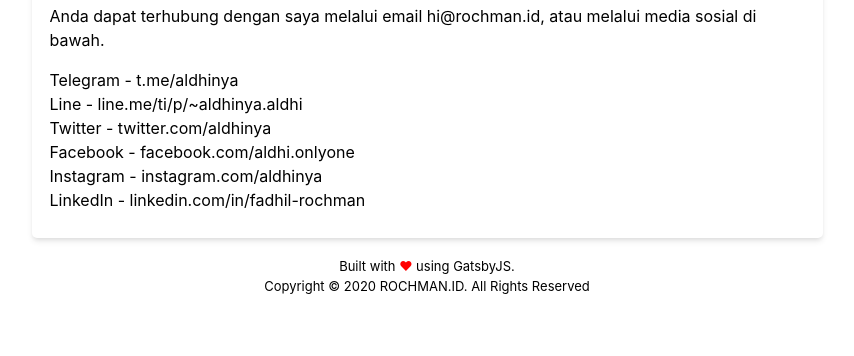
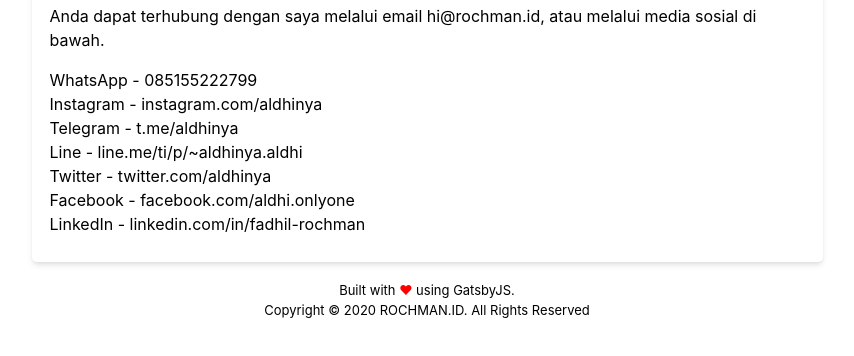
Before and after one commit to aldhinya/rochman.id, a Gatsby site: page /contact in a window 1280 px wide. Shown: the part 272-628 px from the top of the page, without its empty margins (213-1067 px from the left). Built offline with nearby package versions, Linux system fonts and the light colour scheme; Gatsby itself is replaced by a stand-in of ours; some packages are replaced by stand-ins of ours.

Commit message:
Update Contact

```diff
--- a/src/pages/contact.js
+++ b/src/pages/contact.js
@@ -1,6 +1,5 @@
+import Layout from "../components/layout"
 import React from "react"
-
-import Layout from "../components/layout"
 import SEO from "../components/seo"
 
 const ContactPage = () => (
@@ -13,11 +12,13 @@
             <div className={'deskripsi'}>
                 <p>Anda dapat terhubung dengan saya melalui email <a href={'mailto:hi@rochman.id'} title={'Contact via Email'}>hi@rochman.id</a>, atau melalui media sosial di bawah.</p>
                 <p>
+                    WhatsApp - <a href={'https://wa.me/6285155222799'} target={'_blank'} rel={'noreferrer'} title={"Whatsapp"}>085155222799</a><br/>
+                    Instagram - <a href={'https://www.instagram.com/aldhinya/'} target={'_blank'} rel={'noreferrer'} title={"Instagram"}>instagram.com/aldhinya</a><br/>
                     Telegram - <a href={'https://t.me/aldhinya'} target={'_blank'} rel={'noreferrer'} title={"Telegram"}>t.me/aldhinya</a>
                     <br/>Line - <a href={'https://line.me/ti/p/~aldhinya.aldhi'} target={'_blank'} rel={'noreferrer'} title={"Line"}>line.me/ti/p/~aldhinya.aldhi</a>
                     <br/>Twitter - <a href={'https://twitter.com/aldhinya'} target={'_blank'} rel={'noreferrer'} title={"Twitter"}>twitter.com/aldhinya</a>
                     <br/>Facebook - <a href={'https://www.facebook.com/aldhi.onlyone'} target={'_blank'} rel={'noreferrer'} title={"Facebook"}>facebook.com/aldhi.onlyone</a>
-                    <br/>Instagram - <a href={'https://www.instagram.com/aldhinya/'} target={'_blank'} rel={'noreferrer'} title={"Instagram"}>instagram.com/aldhinya</a>
+
                     <br/>LinkedIn - <a href={'https://www.linkedin.com/in/fadhil-rochman'} target={'_blank'} rel={'noreferrer'} title={"LinkedIn"}>linkedin.com/in/fadhil-rochman</a>
                 </p>
             </div>
```
